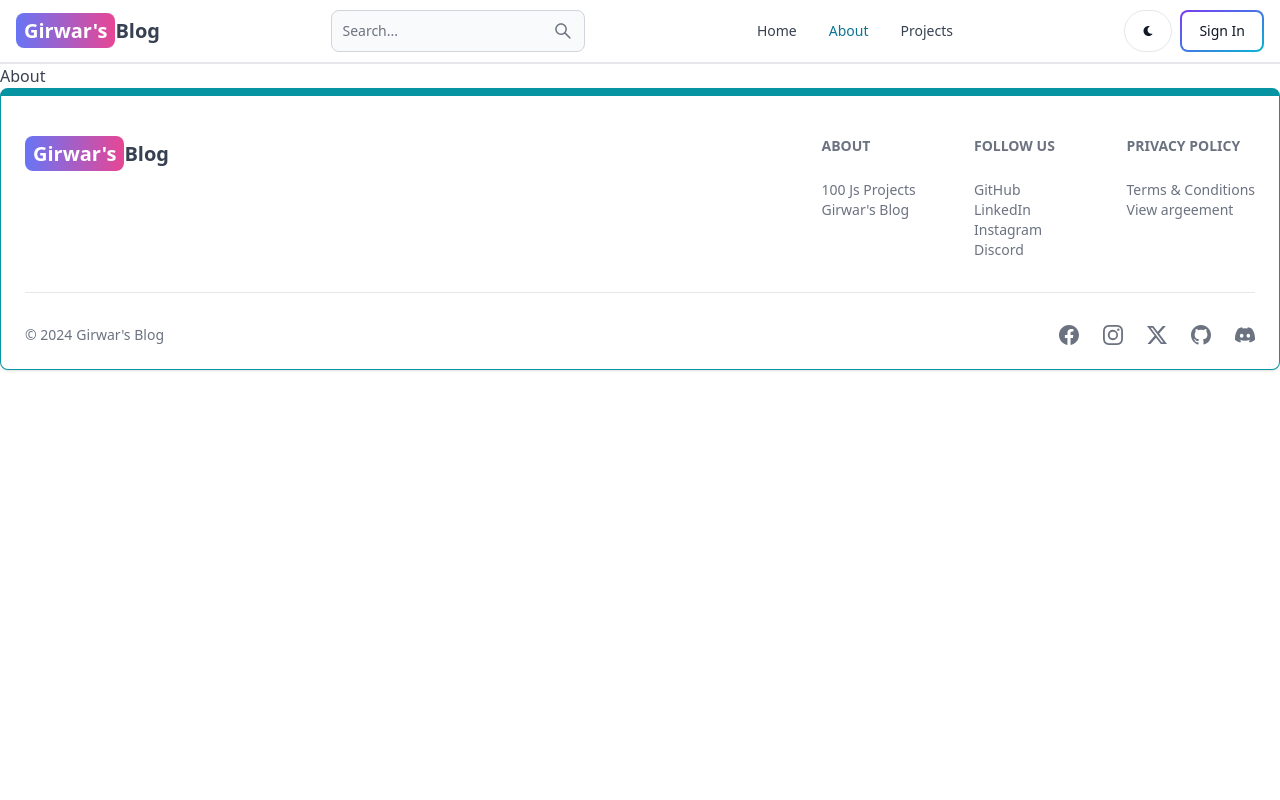
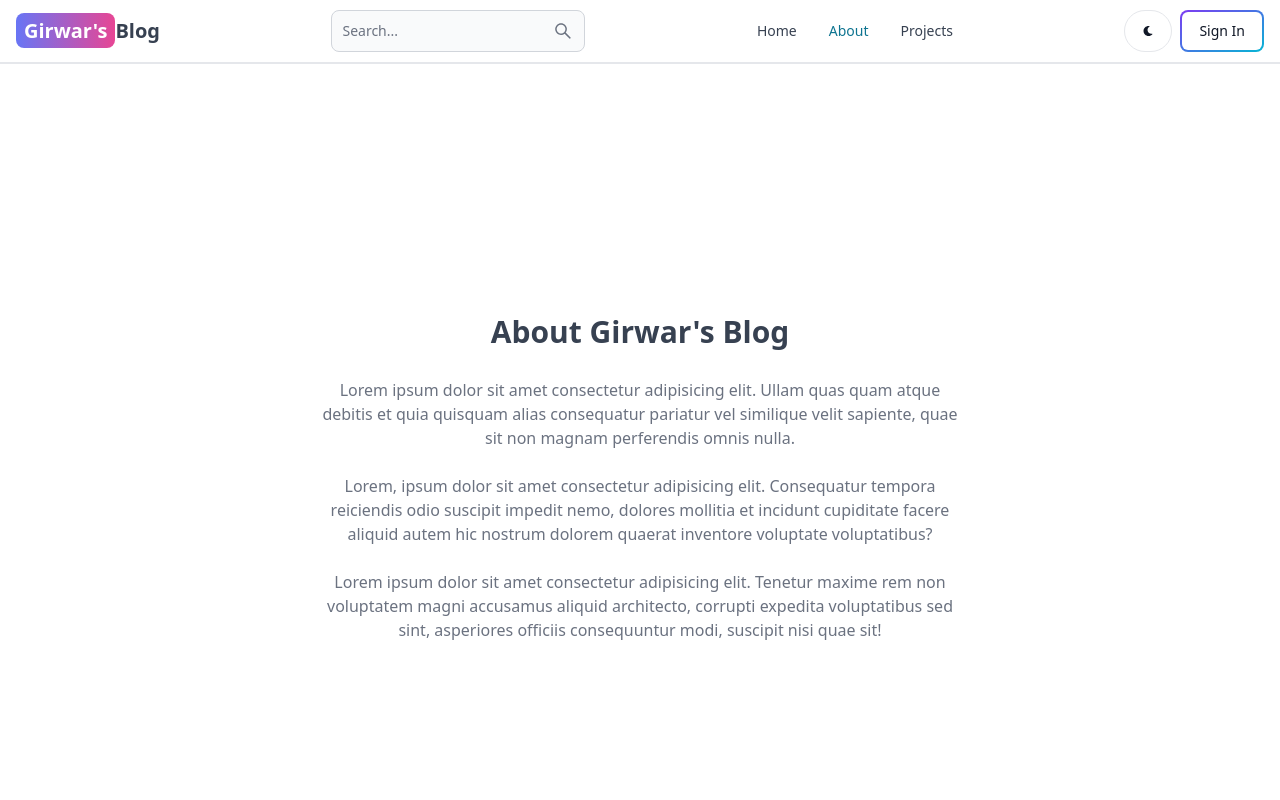
Before and after one commit to Girwar-Sahu/blogapp-using-mern, a React (Vite) app in the folder client/: page /about in a window 1280 px wide. Shown: the top 800 px of the page. Built offline with nearby package versions, Linux system fonts and the light colour scheme; a web font is replaced by a local one.

Commit message:
complete about and project page

```diff
--- a/client/src/pages/About.jsx
+++ b/client/src/pages/About.jsx
@@ -1,7 +1,37 @@
 import React from "react";
 
 function About() {
-  return <div className="max-h-screen">About</div>;
+  return (
+    <div className="flex items-center justify-center min-h-screen">
+      <div className="max-w-2xl mx-auto p-3 text-center">
+        <div className="">
+          <h1 className="text-3xl font-semibold text-center my-7">
+            About Girwar's Blog
+          </h1>
+          <div className="text-md text-gray-500 flex flex-col gap-6">
+            <p>
+              Lorem ipsum dolor sit amet consectetur adipisicing elit. Ullam
+              quas quam atque debitis et quia quisquam alias consequatur
+              pariatur vel similique velit sapiente, quae sit non magnam
+              perferendis omnis nulla.
+            </p>
+            <p>
+              Lorem, ipsum dolor sit amet consectetur adipisicing elit.
+              Consequatur tempora reiciendis odio suscipit impedit nemo, dolores
+              mollitia et incidunt cupiditate facere aliquid autem hic nostrum
+              dolorem quaerat inventore voluptate voluptatibus?
+            </p>
+            <p>
+              Lorem ipsum dolor sit amet consectetur adipisicing elit. Tenetur
+              maxime rem non voluptatem magni accusamus aliquid architecto,
+              corrupti expedita voluptatibus sed sint, asperiores officiis
+              consequuntur modi, suscipit nisi quae sit!
+            </p>
+          </div>
+        </div>
+      </div>
+    </div>
+  );
 }
 
 export default About;
--- a/client/src/pages/Projects.jsx
+++ b/client/src/pages/Projects.jsx
@@ -1,7 +1,16 @@
 import React from "react";
+import CalltoAction from "../components/CalltoAction";
 
 function Projects() {
-  return <div className="max-h-screen">Projects</div>;
+  return (
+    <div className="min-h-screen max-w-2xl mx-auto flex justify-center items-center flex-col gap-6 p-3">
+      <h1 className="text-3xl font-semibold">Projects</h1>
+      <p className="text-md text-gray-500">
+        Build fun and engaging Projects while learning HTML, CSS and JavaScript
+      </p>
+      <CalltoAction />
+    </div>
+  );
 }
 
 export default Projects;
--- a/client/src/pages/Search.jsx
+++ b/client/src/pages/Search.jsx
@@ -105,13 +105,14 @@ function Search() {
 
   return (
     <div className="flex flex-col md:flex-row">
-      <div className="p-7 border-b md:border-r md:min-h-screen border-gray-500">
+      <div className="p-7 dark:bg-[#0C1224] md:min-h-screen">
         <form onSubmit={handleSubmit} className="flex flex-col gap-8">
           <div className="flex items-center gap-2">
             <label className="whitespace-nowrap font-semibold">
-              Search Term:{" "}
+              Search Term:
             </label>
             <TextInput
+            className="flex-grow"
               placeholder="search.."
               id="searchTerm"
               type="text"
@@ -120,8 +121,8 @@ function Search() {
             />
           </div>
           <div className="flex items-center gap-2">
-            <label className="whitespace-nowrap font-semibold">Sort:</label>
-            <Select onChange={handleChange} value={sidebarData.sort} id="sort">
+            <label className="whitespace-nowrap font-semibold">Sort By:</label>
+            <Select className="flex-grow " onChange={handleChange} value={sidebarData.sort} id="sort">
               <option value="desc">Latest</option>
               <option value="asc">Oldest</option>
             </Select>
@@ -129,6 +130,7 @@ function Search() {
           <div className="flex items-center gap-2">
             <label className="whitespace-nowrap font-semibold">Category:</label>
             <Select
+            className="flex-grow"
               onChange={handleChange}
               value={sidebarData.category}
               id="category"
```
